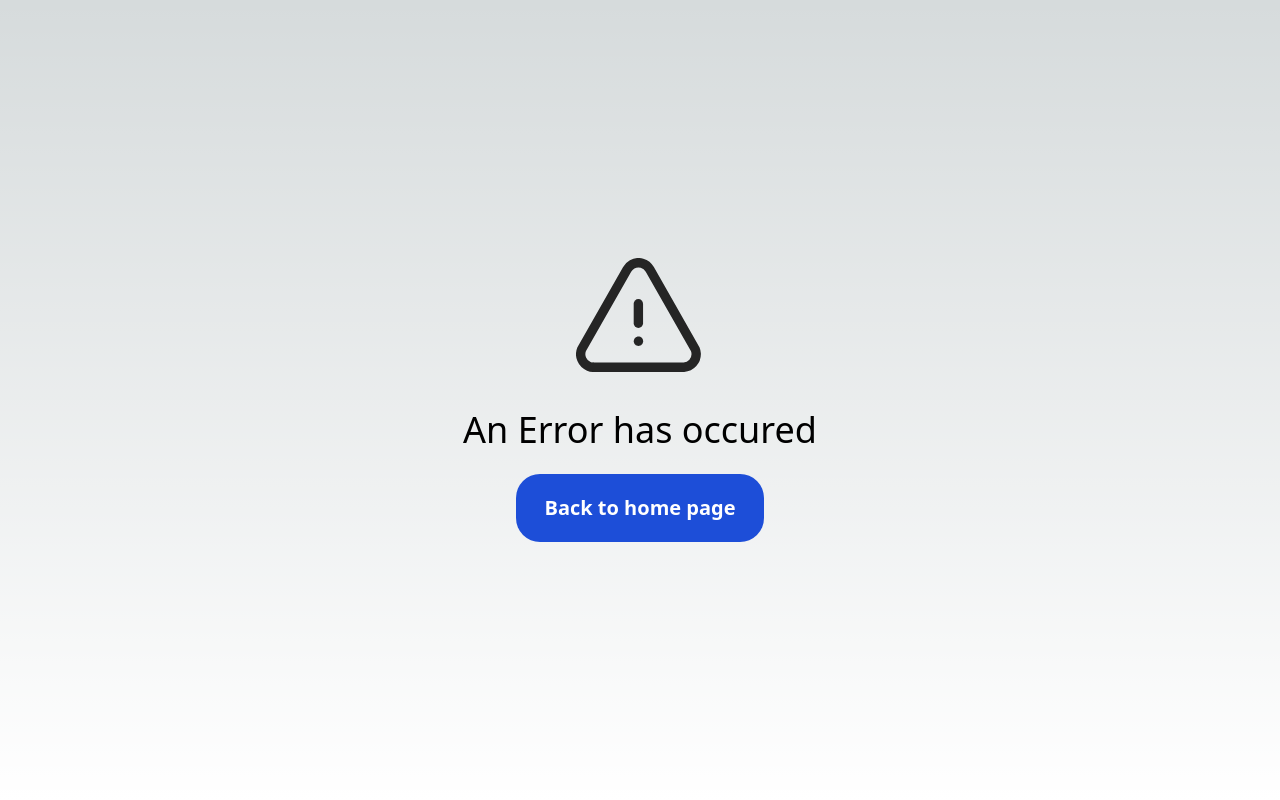
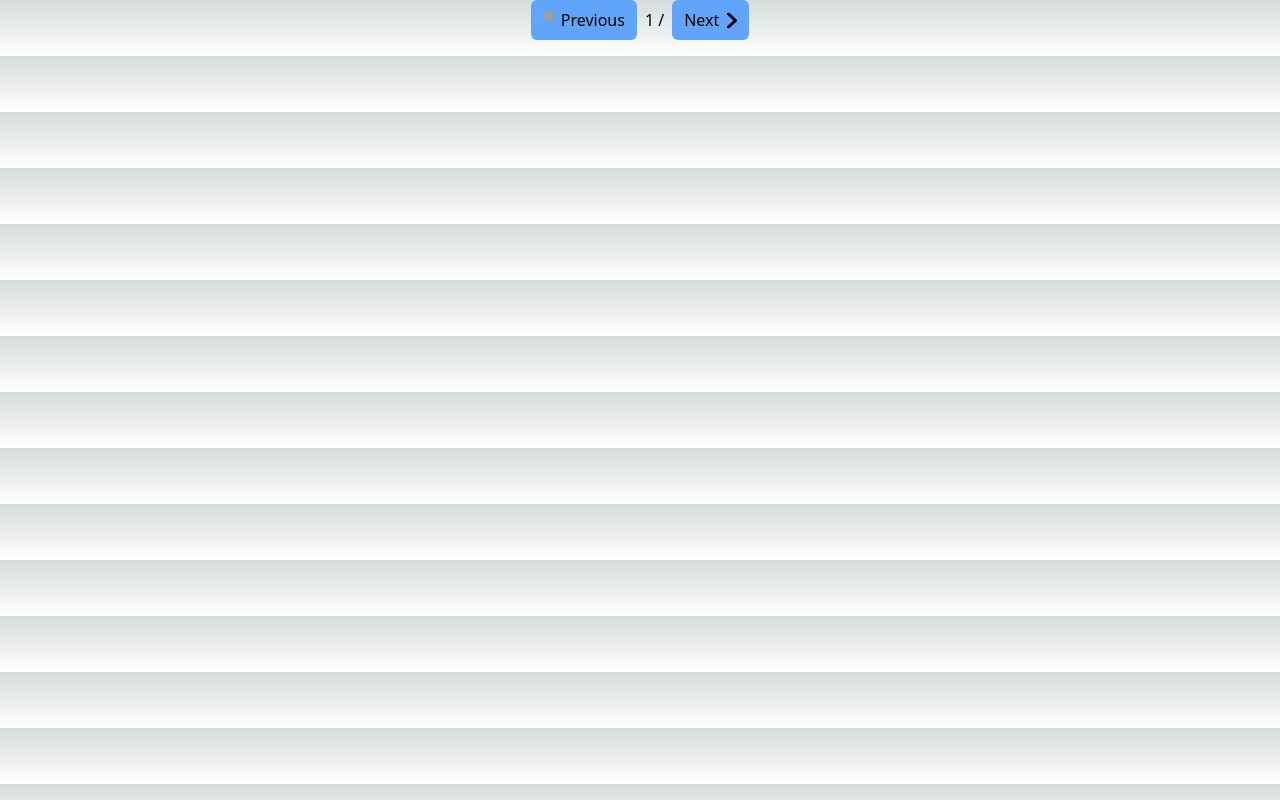
Before and after one commit to gorrion-io/winter-camp-2024, a Next.js app: page /components/Pagination in a window 1280 px wide. Before the commit this address had no page. Built offline with nearby package versions, Linux system fonts and the light colour scheme; grey boxes are pictures that could not be loaded.

Commit message:
Pagination added with next and previous arrows, displays page and total pages

```diff
--- /dev/null
+++ b/pages/components/Pagination.tsx
@@ -0,0 +1,47 @@
+import { PaginationProps } from '@/types/propsTypes'
+import Image from 'next/image'
+import { useRouter } from 'next/router'
+
+const Pagination = ({ lastPage, firstPage, totalPages }: PaginationProps) => {
+  const router = useRouter()
+  const page = router.query.page ? Number(router.query.page) : 1
+
+  return (
+    <footer className="mb-4 flex h-fit items-center justify-center gap-2">
+      <button
+        className="flex items-center gap-2 rounded-md bg-blue-400 px-3 py-2 text-xs text-black duration-300 hover:scale-105 hover:bg-blue-500 active:scale-110 active:bg-blue-600 disabled:cursor-not-allowed disabled:hover:scale-100 disabled:hover:bg-blue-400 disabled:active:scale-100 disabled:active:bg-blue-400 sm:text-sm md:text-base"
+        disabled={firstPage}
+        onClick={() => {
+          router.push(`/task/${page - 1}`)
+        }}
+      >
+        <span className="h-3 w-2 md:h-4 md:w-[10px]">
+          <Image
+            src="/previousArrow.svg"
+            width={10}
+            height={16}
+            alt="Arrow previous"
+          />
+        </span>
+        Previous
+      </button>
+      <div className="text-sm font-medium sm:text-base">
+        {page} / {totalPages}
+      </div>
+      <button
+        className="flex items-center gap-2 rounded-md bg-blue-400 px-3 py-2 text-xs text-black duration-300 hover:scale-105 hover:bg-blue-500 active:scale-110 active:bg-blue-600 disabled:cursor-not-allowed disabled:hover:scale-100 disabled:hover:bg-blue-400 disabled:active:scale-100 disabled:active:bg-blue-400 sm:text-sm md:text-base"
+        disabled={lastPage}
+        onClick={() => {
+          router.push(`/task/${page + 1}`)
+        }}
+      >
+        Next
+        <span className="h-3 w-2 md:h-4 md:w-[10px]">
+          <Image src="/nextArrow.svg" width={10} height={16} alt="Arrow next" />
+        </span>
+      </button>
+    </footer>
+  )
+}
+
+export default Pagination
```
